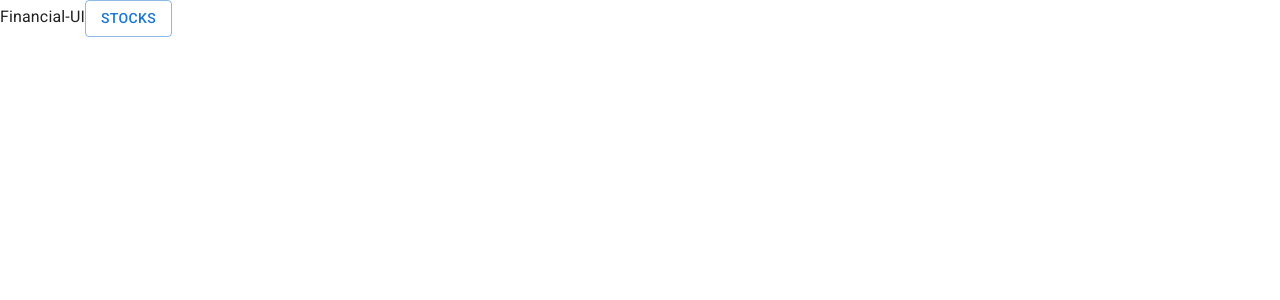
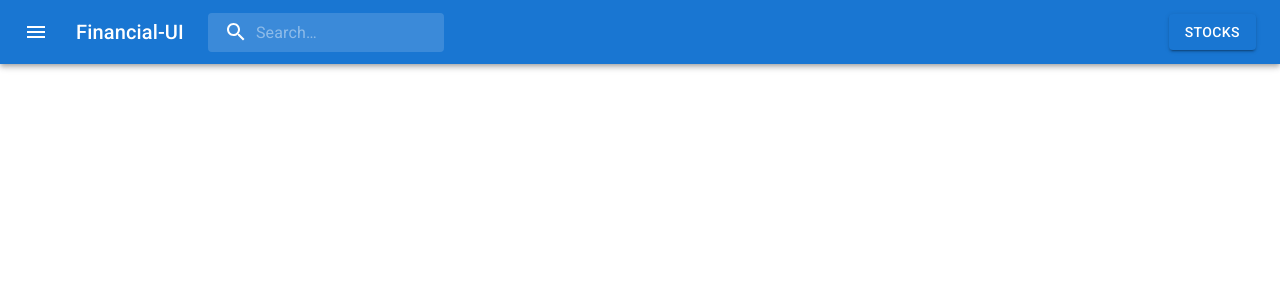
Before and after one commit to Dionatas1114/Financial-UI-React-MUI-5, a React (Create React App) app: page / in a window 1280 px wide. Shown: the top 300 px of the page. Built offline with nearby package versions, Linux system fonts and the light colour scheme; no server answers.

Commit message:
update grid

```diff
--- a/src/components/grid/index.tsx
+++ b/src/components/grid/index.tsx
@@ -1,31 +1,39 @@
 import * as React from 'react';
-import { Button, Grid, Paper, Typography, Chip, Toolbar } from '@mui/material';
+import { Button, Grid, Paper, Typography, Chip, Toolbar, Avatar } from '@mui/material';
 import { ArrowUpward, ArrowDownward } from '@mui/icons-material';
 
-import Stocks from 'hooks/stocks';
+import Stocks, { Stock } from 'hooks/stocks';
+import Cryptos from 'hooks/cryptos';
 
-interface Stock {
-  symbol: string;
-  shortName: string;
-  regularMarketPrice: number;
-  regularMarketChangePercent: number;
-  regularMarketChange: number;
-}
-
-export type { Stock };
+import { myStocks } from 'mocks/stocks';
+import currencies from 'mocks/currencies';
+import Header from 'layout/header';
 
 export default function StocksGrid() {
-  const { stocks, fetchStocks: HandleClickShowStocks } = Stocks();
+  const { stocks, fetchStocks } = Stocks();
+  const { cryptos, fetchCryptos } = Cryptos();
+  console.log('🚀 ~ file: index.tsx:11 ~ StocksGrid ~ cryptos', cryptos);
+
+  const handleClickShowStocks = async () => {
+    await fetchStocks(myStocks);
+    await fetchCryptos();
+  };
 
   return (
     <>
-      <Button variant="outlined" onClick={HandleClickShowStocks} children={'Stocks'} />
+      <Header>
+        <Button variant="contained" onClick={handleClickShowStocks}>
+          {'Stocks'}
+        </Button>
+      </Header>
       <Toolbar />
       <Grid container spacing={2}>
         {stocks.map(
           ({
+            currency,
             symbol,
             shortName,
+            logourl,
             regularMarketPrice: price,
             regularMarketChangePercent: changePercent,
             regularMarketChange: change,
@@ -45,7 +53,8 @@ export default function StocksGrid() {
                   <Grid item xs={12} sm container>
                     <Grid item xs container direction="column" spacing={2}>
                       <Grid item xs>
-                        <Typography gutterBottom variant="subtitle1" component="div">
+                        <Avatar src={logourl} />
+                        <Typography variant="subtitle1" gutterBottom>
                           {shortName}
                         </Typography>
                         <Typography variant="body2" color="text.secondary">
@@ -57,20 +66,20 @@ export default function StocksGrid() {
                           <Chip
                             color="success"
                             icon={<ArrowUpward />}
-                            label={`R$ ${change} (% ${changePercent})`}
+                            label={`${currencies[currency]} ${change} (% ${changePercent})`}
                           />
                         ) : (
                           <Chip
                             color="error"
                             icon={<ArrowDownward />}
-                            label={`R$ ${change} (% ${changePercent})`}
+                            label={`${currencies[currency]} ${change} (% ${changePercent})`}
                           />
                         )}
                       </Grid>
                     </Grid>
                     <Grid item>
-                      <Typography variant="subtitle1" component="div">
-                        R$ {price}
+                      <Typography variant="subtitle1">
+                        {`${currencies[currency]} ${price}`}
                       </Typography>
                     </Grid>
                   </Grid>
--- a/src/routes/index.tsx
+++ b/src/routes/index.tsx
@@ -1,12 +1,7 @@
 import StocksGrid from 'components/grid';
 
 const AppRoutes = () => {
-  return (
-    <>
-      {'Financial-UI'}
-      <StocksGrid />
-    </>
-  );
+  return <StocksGrid />;
 };
 
 export default AppRoutes;
```
